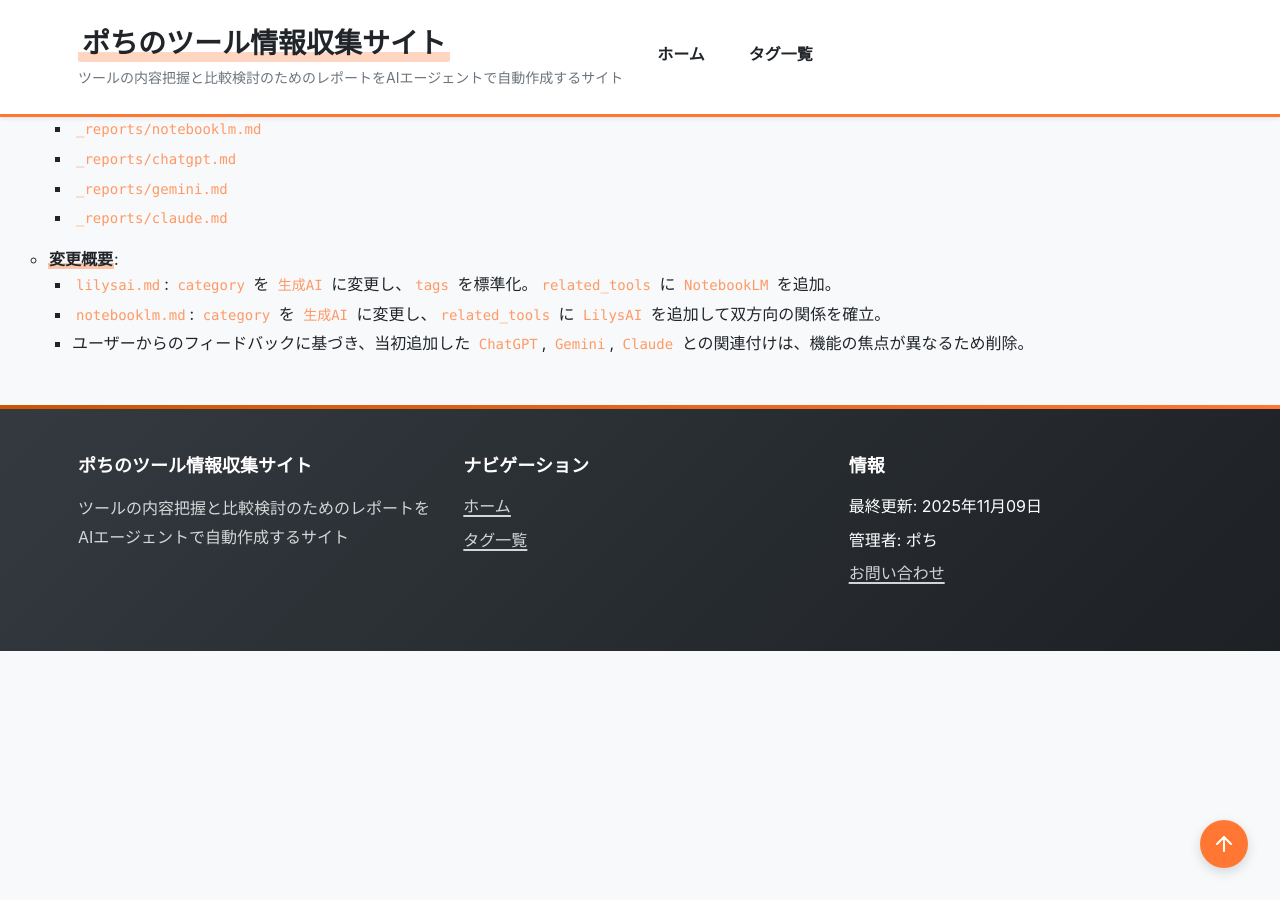
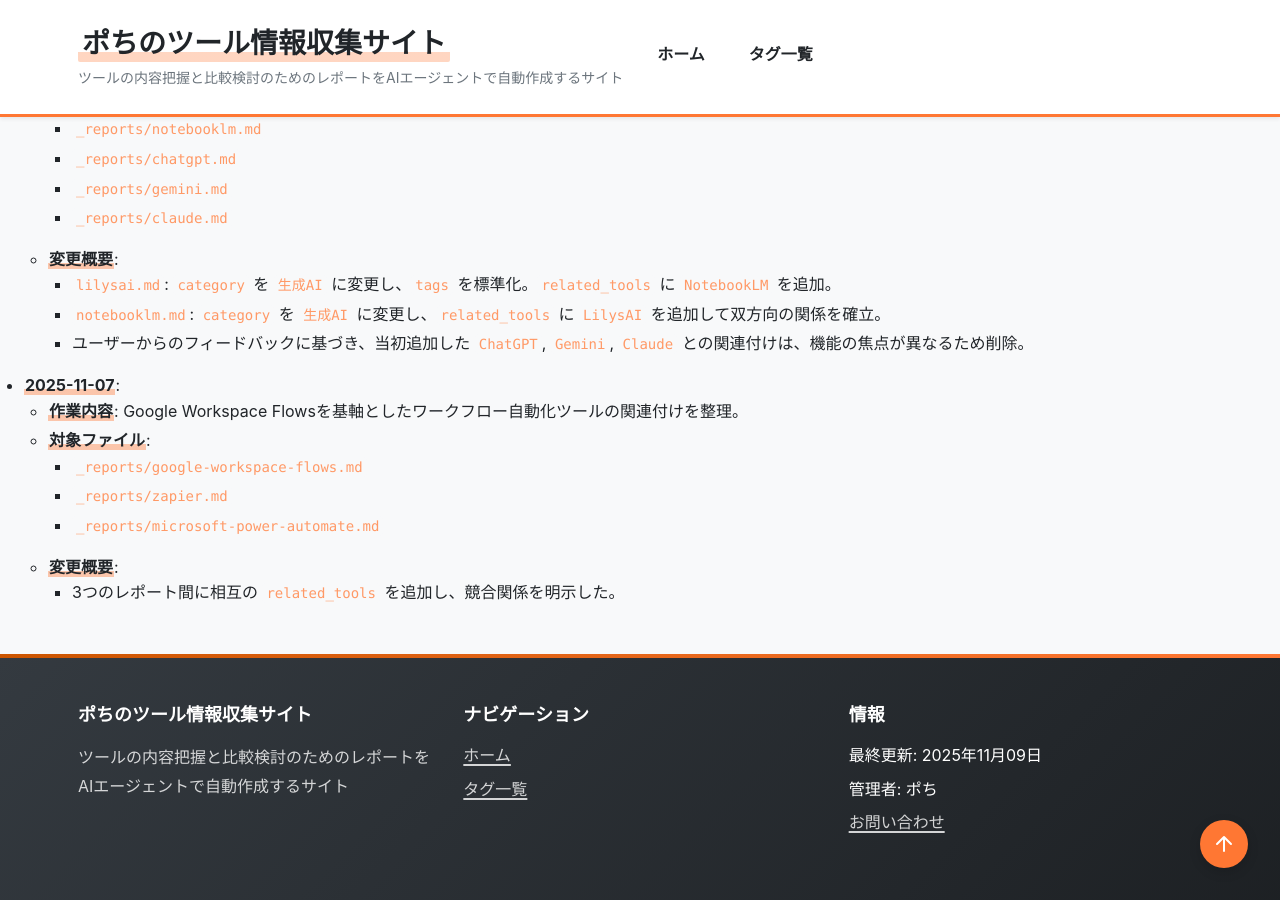
Before and after one commit to aegisfleet/tool-survey-report, a Jekyll site: the page built from task-organizing-category-tags.md, in a window 1280 px wide and 900 px high, scrolled down 12688 px. Built offline with Jekyll 4.4.1, drawn with Linux system fonts in a browser that asks for light colours; our own code applies the rules of GitHub Pages for plain Markdown files.

Commit message:
_reports/google-workspace-flows.md に関連ツールとして Zapier と Microsoft Power Automate を追加しました。 (#168)
task-organizing-category-tags.md の指示に従い、zapier.md と microsoft-power-automate.md にも相互リンクを追加して、関連付けを双方向にしました。

また、task-organizing-category-tags.md に今回の作業ログを追記しました。

Co-authored-by: google-labs-jules[bot] <161369871+google-labs-jules[bot]@users.noreply.github.com>

```diff
--- a/task-organizing-category-tags.md
+++ b/task-organizing-category-tags.md
@@ -463,3 +463,11 @@ grep -l "category.*AI.*コーディング" _reports/*.md
     - `lilysai.md`: `category` を `生成AI` に変更し、`tags` を標準化。`related_tools` に `NotebookLM` を追加。
     - `notebooklm.md`: `category` を `生成AI` に変更し、`related_tools` に `LilysAI` を追加して双方向の関係を確立。
     - ユーザーからのフィードバックに基づき、当初追加した `ChatGPT`, `Gemini`, `Claude` との関連付けは、機能の焦点が異なるため削除。
+- **2025-11-07**:
+  - **作業内容**: Google Workspace Flowsを基軸としたワークフロー自動化ツールの関連付けを整理。
+  - **対象ファイル**:
+    - `_reports/google-workspace-flows.md`
+    - `_reports/zapier.md`
+    - `_reports/microsoft-power-automate.md`
+  - **変更概要**:
+    - 3つのレポート間に相互の `related_tools` を追加し、競合関係を明示した。
```
Also changed, not shown: _reports/google-workspace-flows.md (+4 -0 lines), _reports/microsoft-power-automate.md (+1 -0 lines), _reports/zapier.md (+1 -0 lines).
